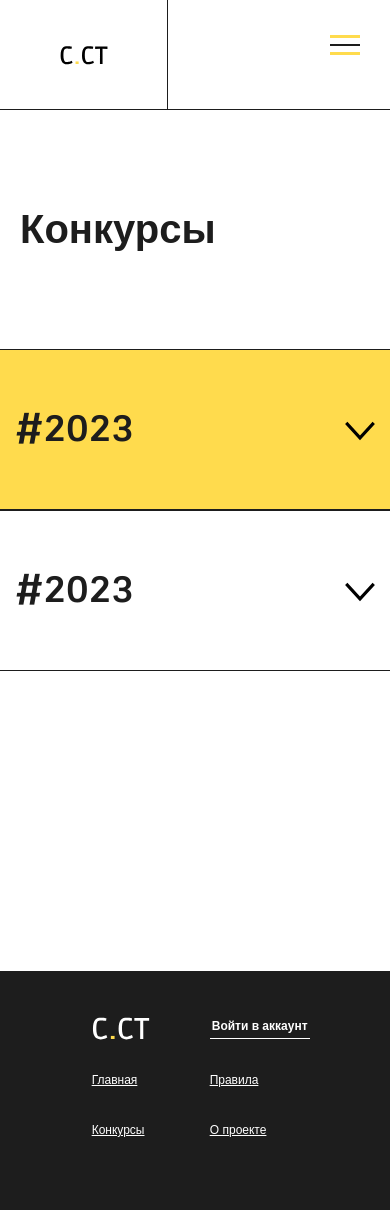
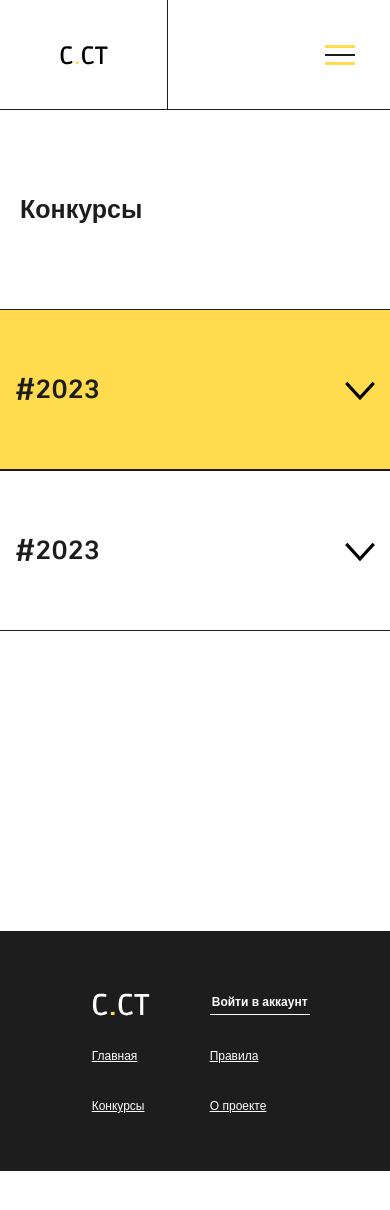
Before and after one commit to sonia13marker/creative.ct, a React (Create React App) app: page /contests in a window 390 px wide. After the commit the page ends 1171 px from the top, so only its background shows below. Built offline with nearby package versions, Linux system fonts and the light colour scheme.

Commit message:
исправления нескольких страниц

```diff
--- a/src/components/FooterSmall/style.module.css
+++ b/src/components/FooterSmall/style.module.css
@@ -62,26 +62,26 @@
 
 @media screen and (max-width: 435px) {
     .main_wrap {
-        padding: 2rem 25vw;
+        padding: 3rem 25vw 1.5rem;
     }
 
 }
 @media screen and (max-width: 395px) {
     .main_wrap {
-        padding: 2rem 23.5vw;
+        padding: 3rem 23.5vw 1.5rem;
     }
 
 }
 
 @media screen and (max-width: 355px) {
     .main_wrap {
-        padding: 2rem 20vw;
+        padding: 3rem 20vw 1.5rem;
     }
 
 }
 @media screen and (max-width: 315px) {
     .main_wrap {
-        padding: 2rem 18vw;
+        padding: 3rem 18vw 1.5rem;
     }
 
 }
--- a/src/components/Menu/Menu.jsx
+++ b/src/components/Menu/Menu.jsx
@@ -10,7 +10,7 @@ export const Menu = ({active, setActive}) => {
                     <ul className={style.one_ul}>
                         <li><Link to="/creative.ct">Главная</Link></li>
                         <li><Link to="/rules">Правила</Link></li>
-                        <li><Link tof="/contests">Конкурсы</Link></li>
+                        <li><Link to="/contests">Конкурсы</Link></li>
                         <li><Link to="/about">О проекте</Link></li>
                         <li><Link to="/#">Войти в аккаунт</Link></li>
                     </ul>
--- a/src/components/MenuHamb/style.module.css
+++ b/src/components/MenuHamb/style.module.css
@@ -6,8 +6,8 @@
   display: flex;
   align-items: center;
   position: absolute;
-  top: 30px;
-  right: 30px;
+  top: 40px;
+  right: 35px;
 }
 .burger_btn {
   width: 30px;
--- a/src/components/OneYear/style.module.css
+++ b/src/components/OneYear/style.module.css
@@ -43,6 +43,9 @@
         width: 35px;
         height: 22px;
     }
+    .arrow_wrap p {
+        font-size: 35px;
+    }
 
 }
 @media screen and (max-width: 640px) {
@@ -61,6 +64,9 @@
     .preekol {
         padding: 50px 20px;
     }
+    .arrow_wrap p {
+        font-size: 30px;
+    }
 }
 @media screen and (max-width: 410px) {
     .preekol {
@@ -70,4 +76,7 @@
         width: 30px;
         height: 20px;
     }
+    .arrow_wrap p {
+        font-size: 25px;
+    }
 }
--- a/src/components/OneYearContest/style.module.css
+++ b/src/components/OneYearContest/style.module.css
@@ -87,12 +87,20 @@
         font-size: 32px;
     }
 }
+@media screen and (max-width: 580px) {
+    .info__status {
+        font-size: 18px;
+    }
+
+}
+
 @media screen and (max-width: 500px) {
     .line {
         display: none;
     }
     .info__name {
         display: inline;
+        font-size: 28px;
     }
     .info__name::after {
         content: "";
@@ -107,13 +115,13 @@
         align-items: flex-start;
     }
     .info__status {
-        font-size: 22px;
+        font-size: 20px;
     }
 }
 
 @media screen and (max-width: 410px) {
     .info__name {
-        font-size: 30px;
+        font-size: 25px;
     }
     .info__name::after {
         margin: 10px 0;
@@ -121,6 +129,10 @@
     }
     .info__status {
         font-weight: 500;
+        font-size: 18px;
+    }
+    .date {
+        font-size: 18px;
     }
 
 }
--- a/src/pages/AboutPage/style.module.css
+++ b/src/pages/AboutPage/style.module.css
@@ -97,8 +97,6 @@
 
 .media__links > a {
     color: #555;
-
-
 }
 @media screen and (max-width:1435px) {
     .section_text {
--- a/src/pages/ContestPage/style.module.css
+++ b/src/pages/ContestPage/style.module.css
@@ -24,20 +24,30 @@
 @media screen and (max-width: 700px) {
     .container__h2 {
         margin-left: 50px;
+        font-size: 35px;
     }
 
 }
 @media screen and (max-width: 500px) {
     .container__h2 {
+        font-size: 30px;
         margin-left: 20px;
+    }
+
+}
+@media screen and (max-width: 410px) {
+    .container__h2 {
+        font-size: 25px;
+        margin: 70px 0 70px 20px;
     }
 
 }
 
 @media screen and (max-width: 325px) {
     .container__h2 {
-        margin: 80px 0 75px 15px;
-        font-size: 35px;
+        margin: 70px 0 70px 15px;
+        font-size: 25px;
     }
 
+
 }
```
